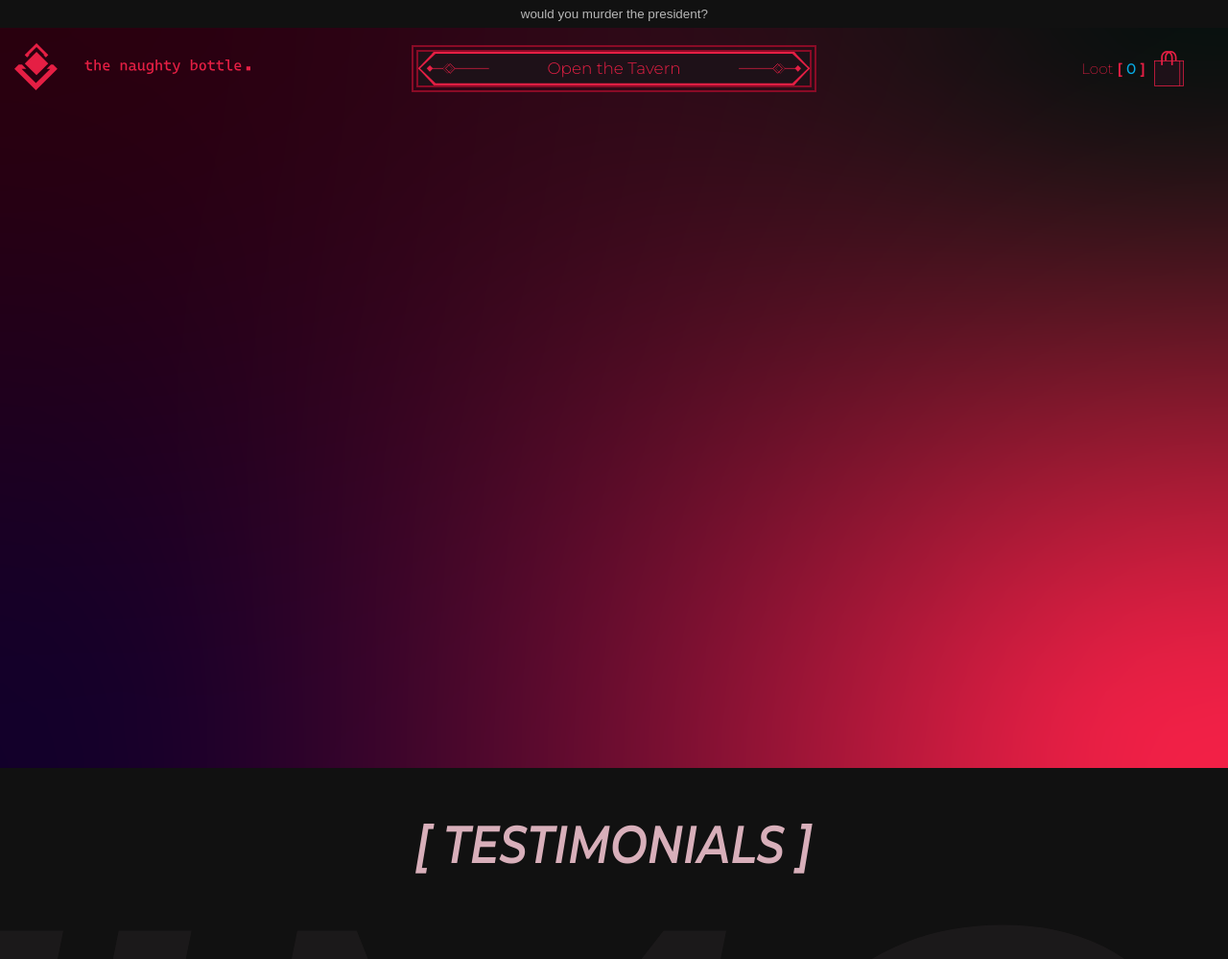
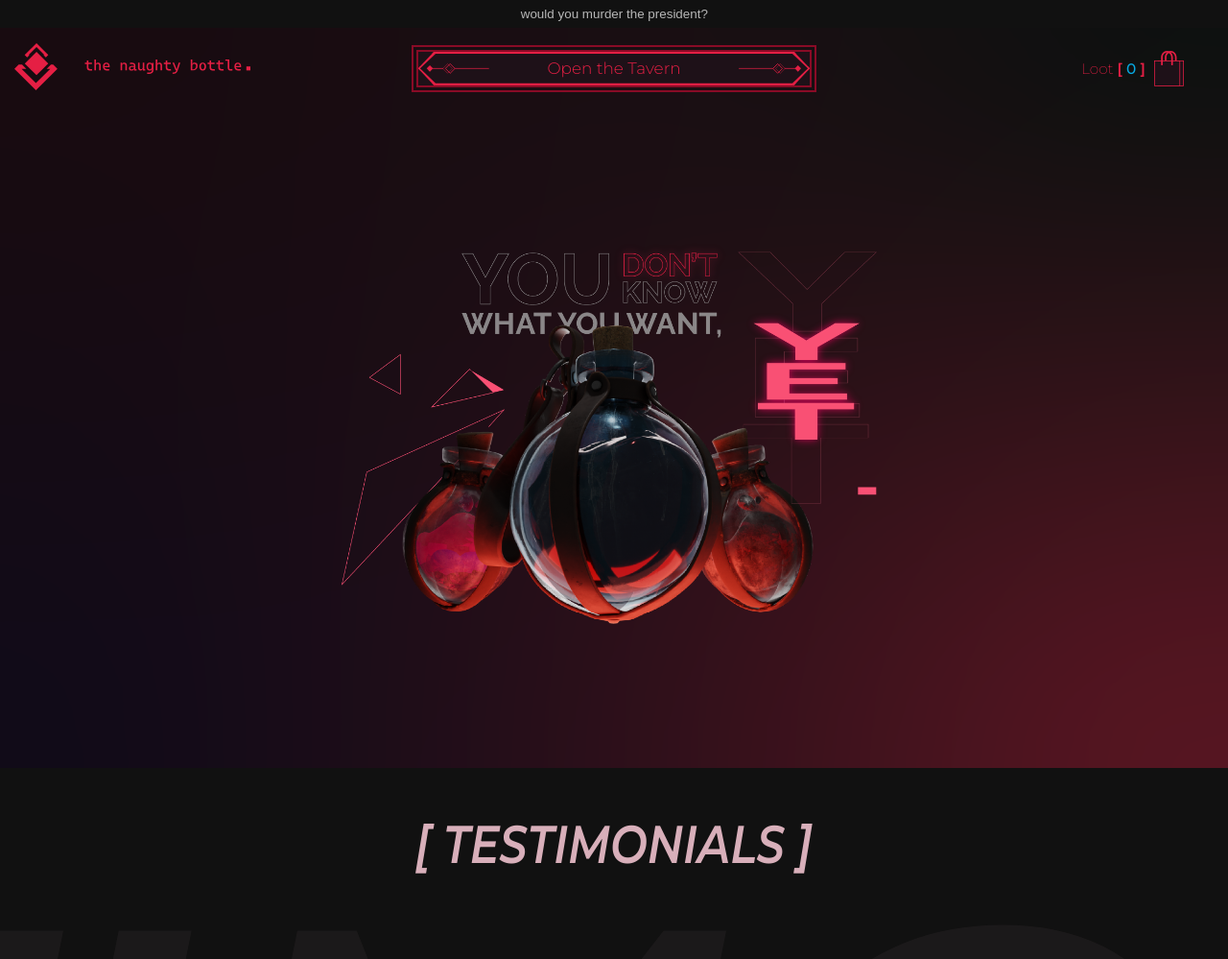
Before and after one commit to DrayanInterfaceDesigner/thenaughtybottle, a PHP site: page /pages/home.htm in a window 1280 px wide. Shown: the top 999 px of the page at 96% size. Run offline with PHP 8.4, Linux system fonts and the light colour scheme.

Commit message:
Home N Products
Not so massive, but still...

```diff
--- a/pages/home.htm
+++ b/pages/home.htm
@@ -9,7 +9,7 @@
     <link rel="stylesheet" href="../styles/home__main.css">
     <link rel="stylesheet" href="../styles/home__testimonials.css">
     <link rel="stylesheet" href="../styles/home__bottom.css">
-    <!-- <script defer type="module" src="../scripts/autoScroll.es6.js"></script> -->
+    <script defer type="module" src="../scripts/autoScroll.es6.js"></script>
     <script defer src="../scripts/home/main.js"></script>
 </head>
 <body>
@@ -55,8 +55,11 @@
                 </div>
             </div>
             <div class="main__body">
+                <img class="main__bg__announcement" src="../assets/bg/ann_bg_small.png">
             </div>
-            <div class="main__bg"></div>
+            <div class="main__bg">
+                <!-- <img class="main__bg__announcement" src="../assets/bg/ann_bg_small.png"> -->
+            </div>
         </section>
 
         <section class="testimonials fp section">
--- a/scripts/store/main.js
+++ b/scripts/store/main.js
@@ -10,9 +10,9 @@ const items = [
 	new Item({
 	URL: './iframe.htm',
 	model_adress: 'potion-bottle_blue',
-	name: 'Blasmorpheus',
-	subtitle: 'cold freezing',
-	description: "Sex was never a option. So I've brought the cold.",
+	name: 'Technical Assistance',
+	subtitle: 'it works!',
+	description: "You can finally summon that indian guy to solve all your tech problems. Or at least try...",
 	price: "568.75"
 	}),
 	new Item({
--- a/styles/home__main.css
+++ b/styles/home__main.css
@@ -140,7 +140,29 @@
     cursor: pointer;
 }
 
+.main__body {
+    display: flex;
+    justify-content: center;
+    align-items: center;
+    position: absolute;
+    top: 0;
+    left: 0;
+    right: 0;
+    bottom: 0;
+    width: 100vw;
+    height: 100vh;
+    max-width: 100vw;
+    max-height: 100vh;
+    background-size: cover;
+    opacity: 1;
+    z-index: -98;
+    overflow: hidden;
+}
+
 .main__bg {
+    display: flex;
+    justify-content: center;
+    align-items: center;
     position: absolute;
     top: 0;
     left: 0;
@@ -153,8 +175,13 @@
     background-color: rgb(22, 1, 6);
     background-image: url(../assets/bg/bg.png);
     background-size: cover;
-    opacity: 1;
+    opacity: .3;
     z-index: -99;
+}
+
+.main__bg__announcement {
+    margin-top: 8%;
+    width: 62%;
 }
 
 
```
Also changed, not shown: styles/catalog__items.css (+18 -2 lines), .htaccess (added), assets/bg/ann_bg.png (added), assets/bg/ann_bg_small.png (added).
